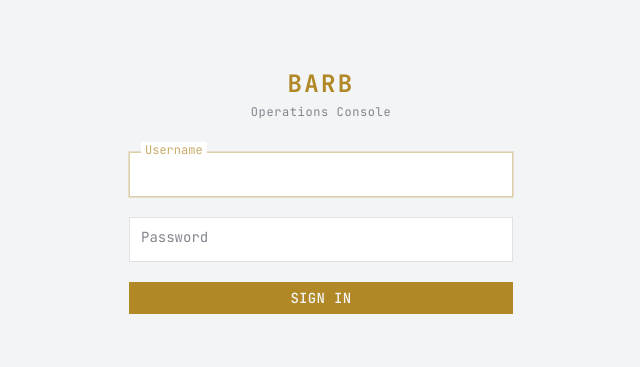
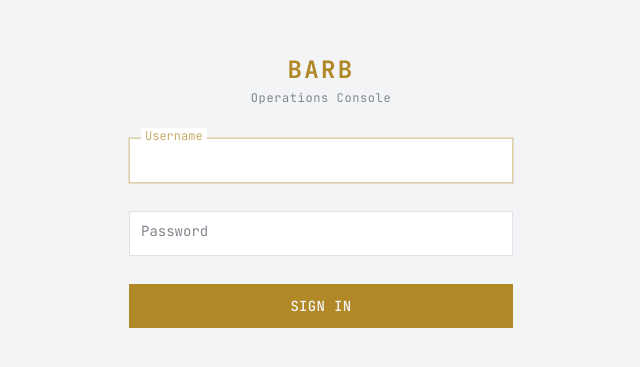
Before and after one commit to travisbale/barb, a Vue app in the folder frontend/: page /login in a window 1280 px wide. Shown: the part 241-608 px from the top of the page, without its empty margins (319-959 px from the left). Built offline with nearby package versions, Linux system fonts and the light colour scheme.

Commit message:
Adjust the height of the sign in button

```diff
--- a/frontend/src/views/Login.vue
+++ b/frontend/src/views/Login.vue
@@ -33,13 +33,13 @@ async function submit() {
         <div class="font-mono text-xs text-dim mt-1 tracking-wider">Operations Console</div>
       </div>
 
-      <form @submit.prevent="submit" class="flex flex-col gap-5">
+      <form @submit.prevent="submit" class="flex flex-col gap-7">
         <AppInput v-model="username" placeholder="Username" required autofocus />
         <AppInput v-model="password" placeholder="Password" type="password" required />
 
         <div v-if="error" class="text-xs text-danger font-mono">{{ error }}</div>
 
-        <AppButton type="submit" :disabled="loading" class="w-full justify-center">
+        <AppButton type="submit" :disabled="loading" class="w-full py-3 justify-center">
           {{ loading ? 'Signing in...' : 'Sign In' }}
         </AppButton>
       </form>
```
